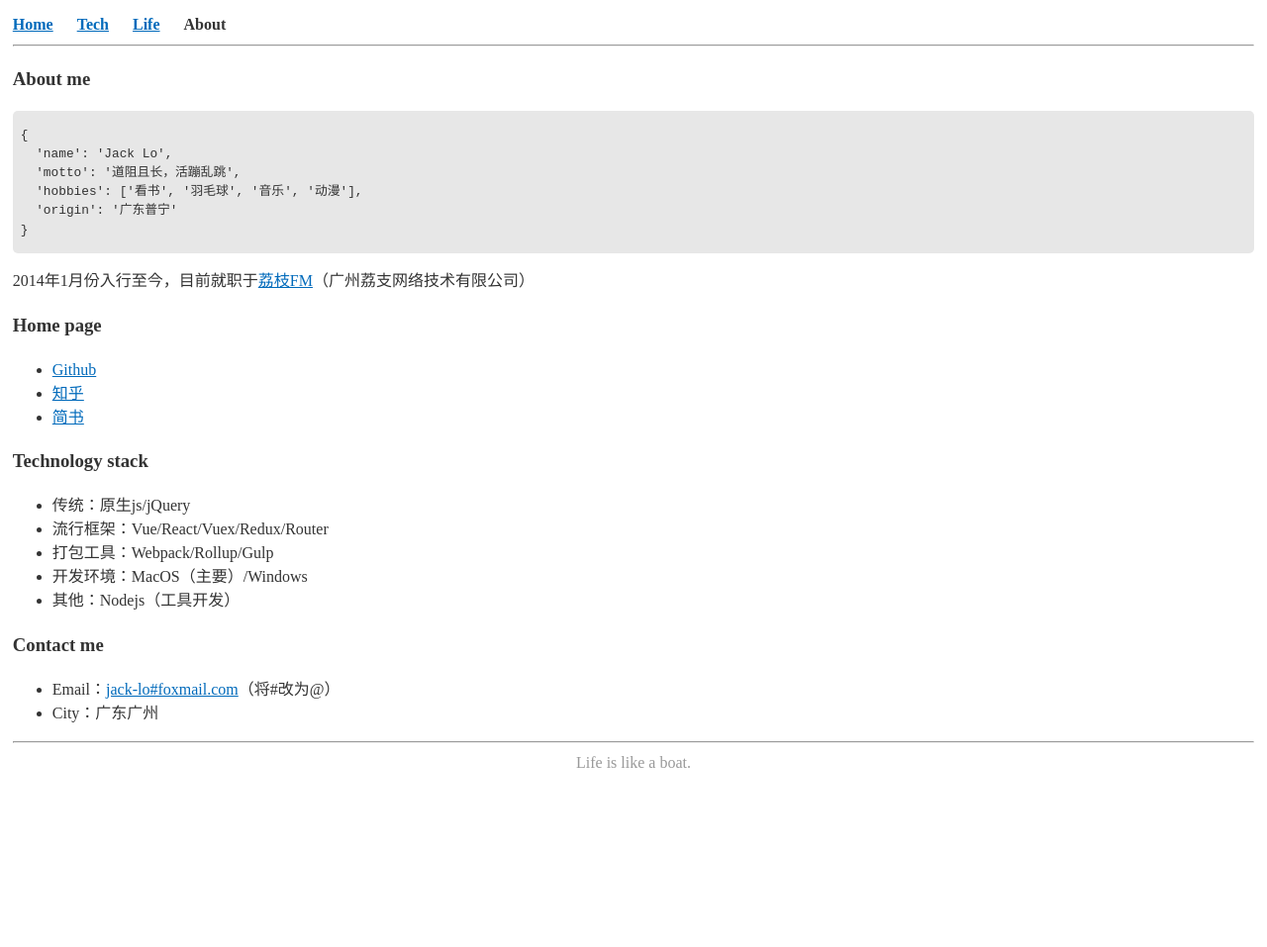
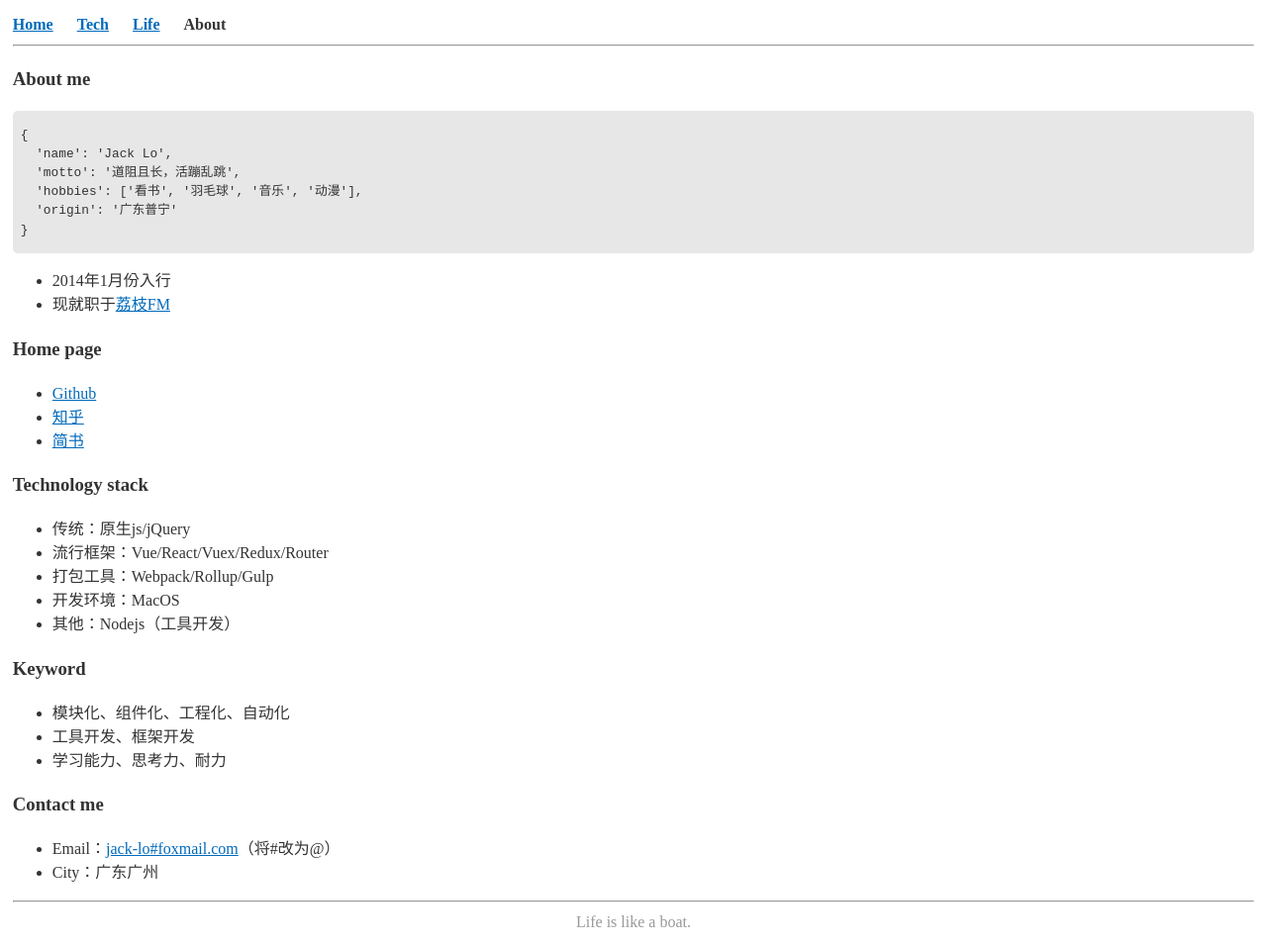
Before and after one commit to Jack-Lo/jack-lo.github.io, a Jekyll site: the page built from about.md, in a window 1280 px wide. Shown: the whole page at 99% size. Built offline with Jekyll 4.4.1, drawn with Linux system fonts in a browser that asks for light colours; our own code applies the rules of GitHub Pages for plain Markdown files; before the commit the page ends 900 px from its top, so only the background shows below that.

Commit message:
修改简介

````diff
--- a/about.md
+++ b/about.md
@@ -15,7 +15,8 @@ nav: About
 }
 ```
 
-2014年1月份入行至今，目前就职于[荔枝FM](https://www.lizhi.fm)（广州荔支网络技术有限公司）
+- 2014年1月份入行
+- 现就职于[荔枝FM](https://www.lizhi.fm)
 
 
 ### Home page
@@ -30,8 +31,14 @@ nav: About
 - 传统：原生js/jQuery
 - 流行框架：Vue/React/Vuex/Redux/Router
 - 打包工具：Webpack/Rollup/Gulp
-- 开发环境：MacOS（主要）/Windows
+- 开发环境：MacOS
 - 其他：Nodejs（工具开发）
+
+### Keyword
+
+- 模块化、组件化、工程化、自动化
+- 工具开发、框架开发
+- 学习能力、思考力、耐力
 
 
 ### Contact me
````
Also changed, not shown: README.md.
